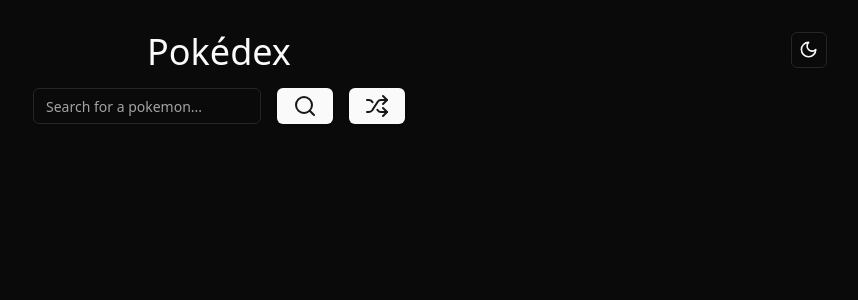
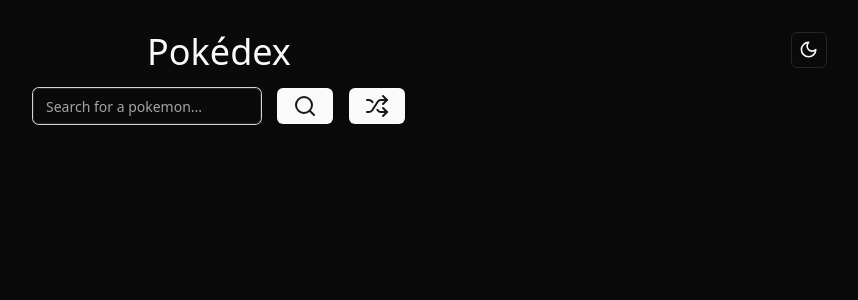
Before and after one commit to fn-bruce/pokedex-react, a React (Vite) app: page / in a window 1280 px wide. Shown: the top 300 px of the page, without its empty margins (421-1279 px from the left). Built offline with nearby package versions, Linux system fonts and the light colour scheme.

Commit message:
feat: focus input when visit page

```diff
--- a/src/components/pokedex.tsx
+++ b/src/components/pokedex.tsx
@@ -19,10 +19,11 @@
 import usePokemonService from "@/hooks/use-pokemon-service";
 import { useToast } from "@/hooks/use-toast";
 import { LoaderCircle, Search, Shuffle } from "lucide-react";
-import { KeyboardEvent, MouseEvent, useState } from "react";
+import { KeyboardEvent, MouseEvent, useEffect, useRef, useState } from "react";
 
 export function Pokedex(): React.ReactElement {
   const [pokemon, setPokemon] = useState<Pokemon[] | null>(null);
+  const inputRef = useRef<HTMLInputElement>(null);
   const [searchInput, setSearchInput] = useState("");
   const [offset, setOffset] = useState(0);
   const [length, setLength] = useState(9);
@@ -30,6 +31,10 @@
   const { error, loading, getAllPokemon } = usePokemonService({});
 
   const { toast } = useToast();
+
+  useEffect((): void => {
+    inputRef.current?.focus();
+  }, []);
 
   const handleSearch = async (): Promise<void> => {
     try {
@@ -82,6 +87,7 @@
       <h1 className="text-4xl bold">Pokédex</h1>
       <div className="flex gap-4">
         <Input
+          ref={inputRef}
           value={searchInput}
           onChange={(e) => setSearchInput(e.currentTarget.value)}
           onKeyUp={handleKeyUp}
```
